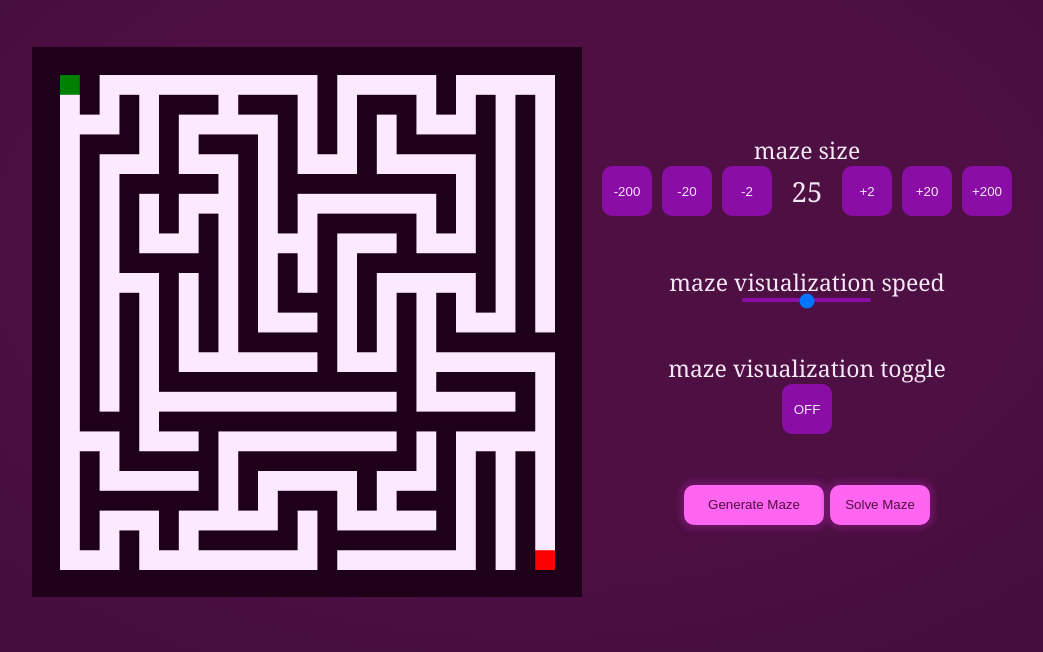
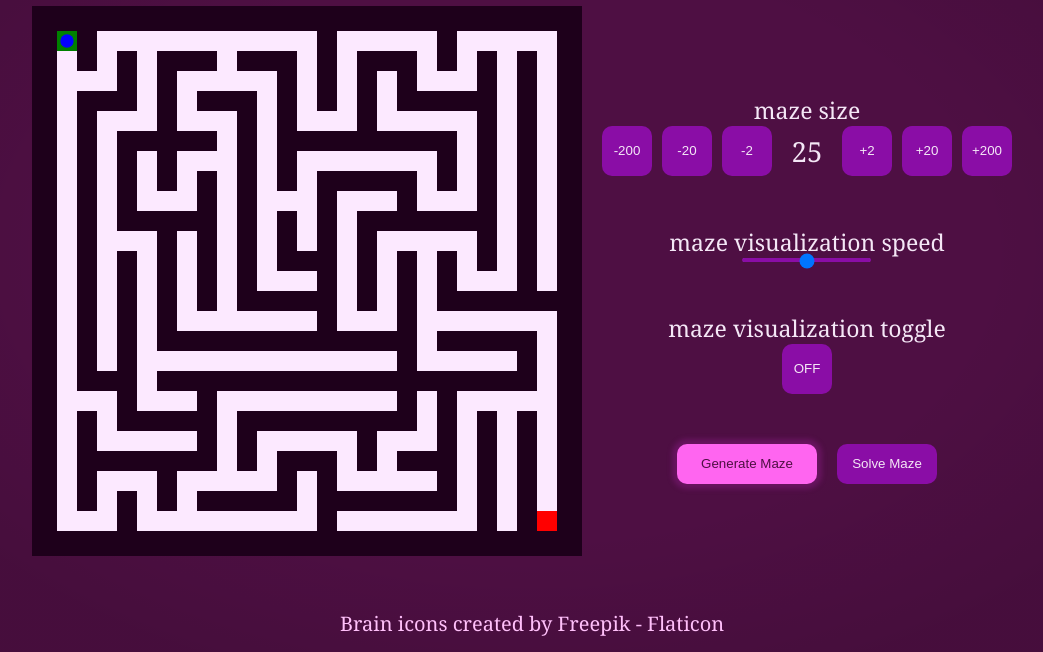
Before and after one commit to RealBenjo/solve-labyrinth, a plain HTML site: page index.html in a window 1280 px wide. Shown: the part 148-800 px from the top of the page, without its empty margins (108-1151 px from the left). Drawn offline with Linux system fonts and the light colour scheme.

Commit message:
user inputs + catches user inputs + wasd and arrow key for up down left right + player is a blue dot that can move around the maze TODO: add reward for completing the maze or something

```diff
--- a/css/style.css
+++ b/css/style.css
@@ -3,6 +3,7 @@
   --primary-bg-color: #4e0f43;
 
   --primary-site-color: #f4e7f6;
+  --primary-link-color: #ffc0fa;
   --secondary-site-color: #8a0da6;
 
   --highlight-site-color: #ff65f0;
@@ -15,11 +16,13 @@
   --maze-path-color: #fce9ff;
   --maze-wall-color: #1e001b;
   --maze-solution-color: #ff6969;
+  --maze-player-color: #0400ff;
 }
 /* for javascript to get the colors */
 #m_path_color { color: var(--maze-path-color); }
 #m_wall_color { color: var(--maze-wall-color); }
 #m_solution_color { color: var(--maze-solution-color); }
+#m_player_color { color: var(--maze-player-color); }
 
 * {
   margin: 0;
@@ -38,6 +41,17 @@ body {
   height: 100vh;
   font-family: Cambria, Cochin, Georgia, Times, 'Times New Roman', serif;
   font-size: 23px;
+}
+a {
+  color: var(--primary-link-color);
+  text-decoration: none;
+  font-size: 20px;
+
+  transition: color 0.2s, font-size 0.2s;
+}
+a:hover {
+  color: var(--primary-site-color);
+  font-size: 21px;
 }
 
 
@@ -121,10 +135,14 @@ input[type="range"]::-moz-range-thumb {
   margin-top: 15px;
   width: 100%;
 }
-#maze_canvas {
-  width: 90%;
-  height: 90%;
+#path_canvas {
+  position: absolute;
 }
+#player_canvas {
+  position: absolute;
+}
+
+
 #param_container {
   gap: 50px;
 }
@@ -135,6 +153,10 @@ input[type="range"]::-moz-range-thumb {
   font-size: larger;
   display: inline;
 }
+
+#maze_important_inputs {
+  gap: 20px;
+}
 #gen_maze_button {
   width: 140px;
   height: 40px;
@@ -142,6 +164,10 @@ input[type="range"]::-moz-range-thumb {
 #solve_maze_button {
   width: 100px;
   height: 40px;
+}
+
+#footer {
+  margin-top: 50px;
 }
 
 .centered_content {
--- a/index.html
+++ b/index.html
@@ -4,7 +4,7 @@
   <meta charset="UTF-8">
   <meta name="viewport" content="width=device-width, initial-scale=1.0">
   <title id="title">Solve labyrinth</title>
-  <link rel="icon" href="">
+  <link rel="icon" href="images/brain.png">
   <link rel="stylesheet" href="css/style.css">
 </head>
 <body>
@@ -13,6 +13,7 @@
     <div id="m_path_color">maze path color</div>
     <div id="m_wall_color">maze wall color</div>
     <div id="m_solution_color">maze solution color</div>
+    <div id="m_player_color">maze player color</div>
   </div>
 
   <!-- actual site -->
@@ -24,6 +25,8 @@
     <div id="maze_stuff">
       <div id="maze_container" class="h_centered centered_content">
         <canvas id="maze_canvas">if you see this text, the canvas did not load correctly</canvas>
+        <canvas id="path_canvas">if you see this text, the canvas did not load correctly</canvas>
+        <canvas id="player_canvas">if you see this text, the canvas did not load correctly</canvas>
       </div>
 
       <div id="maze_param_container" class="centered_content">
@@ -51,18 +54,23 @@
             <button id="gen_show_input" class="button square_button" onclick="toggleShowGen()">OFF</button>
           </div>
 
-          <div>
-            <button id="gen_maze_button" class="button hot_button" onclick="stopCurrentMazeGen(); makeMaze()">Generate Maze</button>
-            <button id="solve_maze_button" class="button hot_button" onclick="pathFind()">Solve Maze</button>
+          <div id="maze_important_inputs" class="row_dir">
+            <button id="gen_maze_button" class="button hot_button" onclick="stopCurrentMazeGen(); makeMaze(); drawPlayer()">Generate Maze</button>
+            <button id="solve_maze_button" class="button" onclick="toggleSolution(); pathFind()">Solve Maze</button>
           </div>
         </div>
       </div>
+    </div>
+
+    <div id="footer">
+      <a href="https://www.flaticon.com/free-icons/brain" title="brain icons">Brain icons created by Freepik - Flaticon</a>
     </div>
 
     <script src="js/mazeInputs.js"></script>
     <script src="js/inputStyle.js"></script>
     <script src="js/pathfinding-bower-0.4.18/pathfinding-browser.js"></script>
     <script src="js/maze.js"></script>
+    <script src="js/playerMovement.js"></script>
     <script src="js/pathFinding.js"></script>
   </div>
 </body>
--- a/js/maze.js
+++ b/js/maze.js
@@ -1,14 +1,13 @@
-const maze_canvas_name = "maze_canvas";
-
-const maze_canvas = document.getElementById(maze_canvas_name);
-const ctx = maze_canvas.getContext("2d");
-
 const start = [0, 0];
 const mazeEndBias = 0.3; // needs to be between 0.0 - 1.0
 var canMazeGen = true
 var end = [size-1, size-1];
 var mazeSize = size;
 var start_to_end = distanceBetween(start[0], start[1], end[0], end[1]);
+
+// player coordinates
+var playerX = start[0];
+var playerY = start[1];
 
 maze_canvas.width = 500;
 maze_canvas.height = 500;
@@ -25,6 +24,7 @@ function stopCurrentMazeGen() {
 }
 
 makeMaze(); // make the maze at site start up
+drawPlayer(); // draw the player at site start up
 async function makeMaze() {
   // if maze is being generated, prevent another one being generated
   if (!canMazeGen) {
@@ -33,6 +33,10 @@ async function makeMaze() {
     mazeSize = size;
     canMazeGen = false;
   }
+
+  pathCtx.clearRect(0, 0, path_canvas.width, path_canvas.height);
+  playerX = start[0];
+  playerY = start[1];
 
   // get the size value from user
   end = [mazeSize-1, mazeSize-1];
@@ -214,6 +218,21 @@ function wait(ms) {
   return new Promise(resolve => setTimeout(resolve, ms));
 }
 
+function drawPlayer() {
+  playerCtx.clearRect(0, 0, player_canvas.width, player_canvas.height);
+  playerCtx.beginPath();
+  playerCtx.arc(
+    playerX * cellSize + cellSize / 2,
+    playerY * cellSize + cellSize / 2,
+    cellSize / 3,
+    0,
+    2 * Math.PI);
+
+  playerCtx.fillStyle = m_player_color;
+  playerCtx.fill();
+  console.log("player drawn");
+}
+
 
 
 // chatGPT code down here //
--- a/js/mazeInputs.js
+++ b/js/mazeInputs.js
@@ -2,22 +2,35 @@
 const m_path_color_div_name = "m_path_color";
 const m_wall_color_div_name = "m_wall_color";
 const m_solution_color_div_name = "m_solution_color";
+const m_player_color_div_name = "m_player_color";
 
 const size_display_name = "size_display";
 const gen_speed_name = "speed_input";
 const show_gen_name = "gen_show_input";
+const maze_canvas_name = "maze_canvas";
+const path_canvas_name = "path_canvas";
+const player_canvas_name = "player_canvas";
 
 // actual HTML elements
 const size_display = document.getElementById(size_display_name);
 const gen_speed = document.getElementById(gen_speed_name);
 const show_gen = document.getElementById(show_gen_name);
-
-
+const path_canvas = document.getElementById(path_canvas_name);
+const pathCtx = path_canvas.getContext("2d");
+const maze_canvas = document.getElementById(maze_canvas_name);
+const ctx = maze_canvas.getContext("2d");
+const player_canvas = document.getElementById(player_canvas_name);
+const playerCtx = player_canvas.getContext("2d");
+player_canvas.width = 500;
+player_canvas.height = 500;
+path_canvas.width = 500;
+path_canvas.height = 500;
 
 // colors from css
 const m_path_color = getComputedStyle( document.getElementById(m_path_color_div_name) ).getPropertyValue("--maze-path-color");
 const m_wall_color = getComputedStyle( document.getElementById(m_wall_color_div_name) ).getPropertyValue("--maze-wall-color");
 const m_solution_color = getComputedStyle( document.getElementById(m_solution_color_div_name) ).getPropertyValue("--maze-solution-color");
+const m_player_color = getComputedStyle( document.getElementById(m_player_color_div_name) ).getPropertyValue("--maze-player-color");
 
 // maze default parameters
 const default_speed = 100;
@@ -47,6 +60,12 @@ function handleSizeChange(change) {
   size_display.innerText = size;
 }
 
+function toggleShowGen() {
+  showMazeGen = !showMazeGen;
+  if (showMazeGen) show_gen.innerText = "ON";
+  else show_gen.innerText = "OFF";
+}
+
 function stopCurrentMazeGen() {
   stopMazeGen = true;
 }
@@ -54,16 +73,3 @@ function stopCurrentMazeGen() {
 function updateSpeed() {
   speed = min_speed - gen_speed.value;
 }
-
-function toggleShowGen() {
-  showMazeGen = !showMazeGen;
-  if (showMazeGen) show_gen.innerText = "ON";
-  else show_gen.innerText = "OFF";
-}
-
-window.onload = function() {
-  function test() {
-    //console.log("test");
-  }
-  setInterval(test, 1000);
-}
--- a/js/pathFinding.js
+++ b/js/pathFinding.js
@@ -1,3 +1,5 @@
+var showSolution = false;
+
 function pathFind() {
   var grid = new PF.Grid(maze_matrix);
   var pathFinder = new PF.AStarFinder();
@@ -9,10 +11,19 @@ function pathFind() {
   drawSolution(path, cellSize);
 }
 
+function toggleSolution() {
+  showSolution = !showSolution;
+}
+
 function drawSolution(path, cSize) {
+  if (!showSolution) {
+    pathCtx.clearRect(0, 0, path_canvas.width, path_canvas.height);
+    return;
+  }
+
   var offset = cSize * 0.3;
 
-  ctx.fillStyle = m_solution_color;
+  pathCtx.fillStyle = m_solution_color;
 
   let startX = path[0][1];
   let startY = path[0][0];
@@ -34,7 +45,7 @@ function drawSolution(path, cSize) {
     // direction changed → draw segment
     if (newDirX !== dirX || newDirY !== dirY) {
 
-      ctx.fillRect(
+      pathCtx.fillRect(
         Math.min(startX, prevX) * cSize + offset,
         Math.min(startY, prevY) * cSize + offset,
         (Math.abs(prevX - startX) + 1) * cSize - offset * 2,
@@ -53,7 +64,7 @@ function drawSolution(path, cSize) {
   }
 
   // draw last segment
-  ctx.fillRect(
+  pathCtx.fillRect(
     Math.min(startX, prevX) * cSize + offset,
     Math.min(startY, prevY) * cSize + offset,
     (Math.abs(prevX - startX) + 1) * cSize - offset * 2,
@@ -61,10 +72,10 @@ function drawSolution(path, cSize) {
   );
 
   // start
-  ctx.fillStyle = "green";
-  ctx.fillRect(start[0] * cSize, start[1] * cSize, cSize, cSize);
+  pathCtx.fillStyle = "green";
+  pathCtx.fillRect(start[0] * cSize, start[1] * cSize, cSize, cSize);
 
   // end
-  ctx.fillStyle = "red";
-  ctx.fillRect(end[0] * cSize, end[1] * cSize, cSize, cSize);
+  pathCtx.fillStyle = "red";
+  pathCtx.fillRect(end[0] * cSize, end[1] * cSize, cSize, cSize);
 }
--- /dev/null
+++ b/js/playerMovement.js
@@ -0,0 +1,81 @@
+const inputSpeed = 150;
+
+const keys = {
+  w: false,
+  a: false,
+  s: false,
+  d: false,
+  ArrowUp: false,
+  ArrowDown: false,
+  ArrowLeft: false,
+  ArrowRight: false
+};
+
+var playerDirs = [
+  [0, -1], // up
+  [1, 0],  // right
+  [0, 1],  // down
+  [-1, 0]  // left
+];
+
+let inputLoop = null;
+
+playerCtx.fillStyle = m_player_color;
+function checkInput() {
+  var dir = new Array();
+
+  if (keys.w || keys.ArrowUp) {
+    dir = playerDirs[0];
+  }
+
+  else if (keys.d || keys.ArrowRight) {
+    dir = playerDirs[1];
+  }
+
+  else if (keys.s || keys.ArrowDown) {
+    dir = playerDirs[2];
+  }
+
+  else if (keys.a || keys.ArrowLeft) {
+    dir = playerDirs[3];
+  }
+
+  if (dir == null) {
+    return;
+  }
+
+  if (checkArrBounds(playerX + dir[0], playerY + dir[1], maze_matrix.length) &&
+      !checkNextPlayerCell(playerX + dir[0], playerY + dir[1], maze_matrix) ) {
+    playerX += dir[0];
+    playerY += dir[1];
+
+    drawPlayer();
+  }
+}
+
+// AUX //
+function checkNextPlayerCell(nextX, nextY, maze) {
+  return maze[nextX][nextY] == true;
+}
+
+function checkArrBounds(x, y, arrayLength) {
+  if (x >= 0 && y >= 0 && x < arrayLength && y < arrayLength) return true;
+  return false;
+}
+
+
+
+
+window.addEventListener("keydown", (e) => {
+  if (keys.hasOwnProperty(e.key)) {
+    keys[e.key] = true;
+  }
+});
+
+window.addEventListener("keyup", (e) => {
+  if (keys.hasOwnProperty(e.key)) {
+    keys[e.key] = false;
+  }
+});
+
+setInterval(checkInput, inputSpeed);
```
Also changed, not shown: images/brain.png (added).
